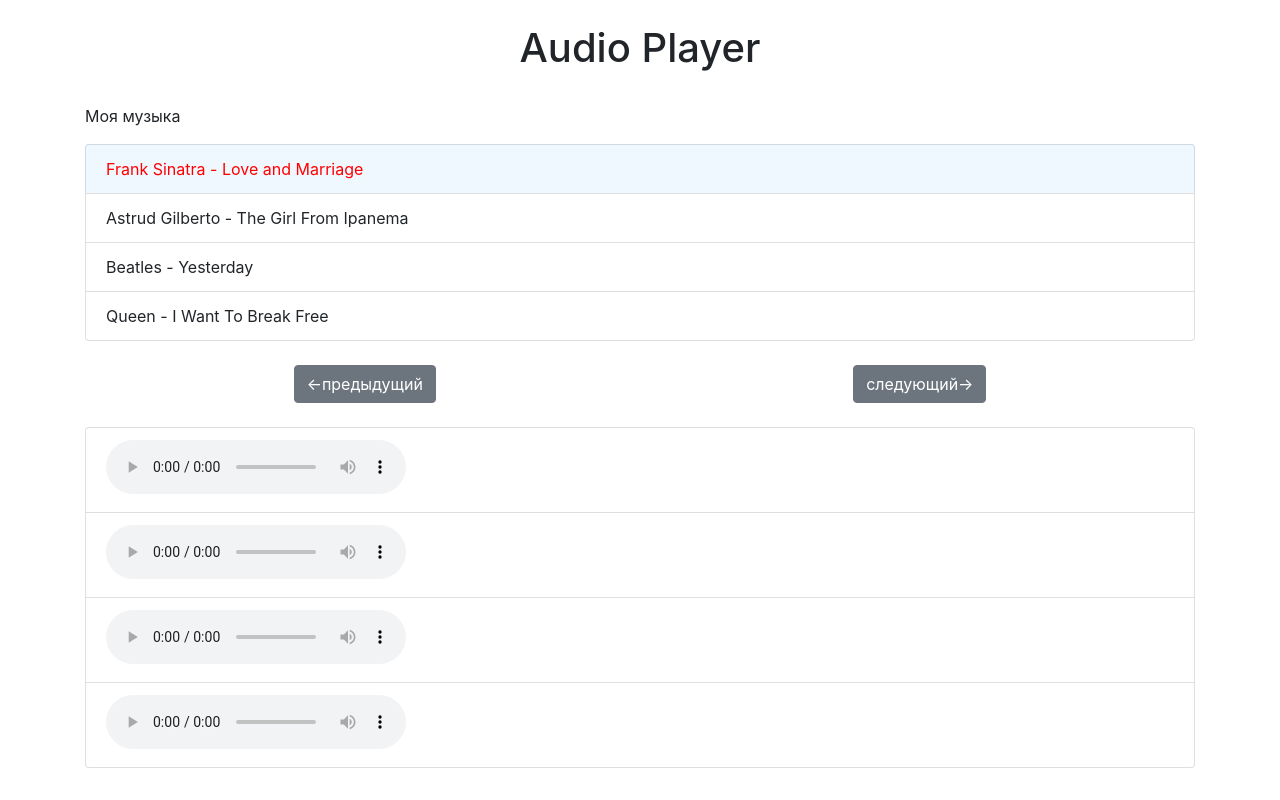
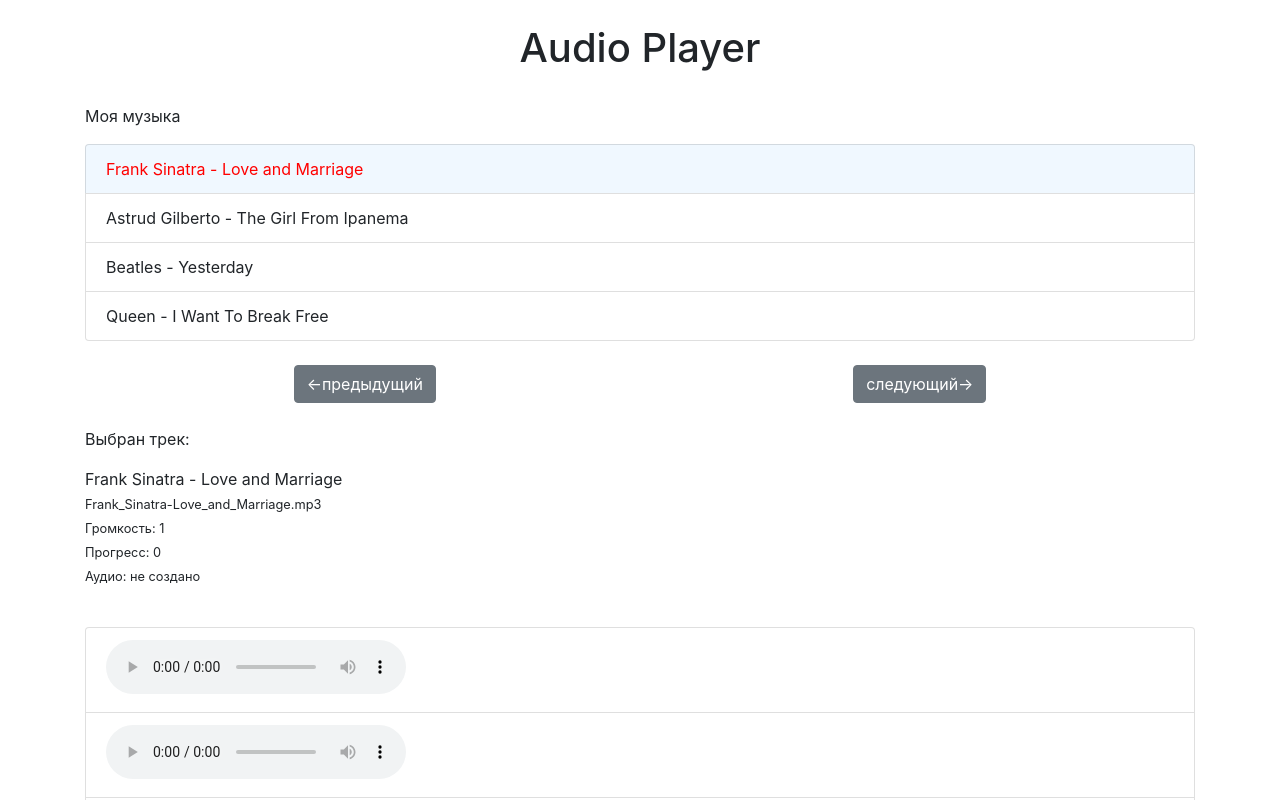
Before and after one commit to annamaria92/audioplayer, a Vue app: page / in a window 1280 px wide. Shown: the top 800 px of the page. Built offline with nearby package versions, Linux system fonts and the light colour scheme.

Commit message:
Display chosen track info

```diff
--- a/src/App.vue
+++ b/src/App.vue
@@ -67,6 +67,21 @@
     <!-- <img alt="Vue logo" src="./assets/logo.png"> -->
 
     <!-- Audio tracks block -->
+    <div class="pb-4">
+      <p> Выбран трек: </p>
+      <p> {{ this.audioTracks[this.currentaudioIndex].singer }} -
+          {{ this.audioTracks[this.currentaudioIndex].song }} <br>
+        <small> {{ this.audioTracks[this.currentaudioIndex].fileName }} </small> <br>
+        <small> Громкость: {{ this.audioTracks[this.currentaudioIndex].volume }} </small> <br>
+        <small> Прогресс: {{ this.audioTracks[this.currentaudioIndex].time }} </small> <br>
+        <small> Аудио: {{
+          this.audioTracks[this.currentaudioIndex].audioElem
+            ? this.audioTracks[this.currentaudioIndex].audioElem
+            : "не создано"
+          }}
+        </small>
+      </p>
+    </div>
 
     <div class="pb-4">
       <ul class="list-group">
```
